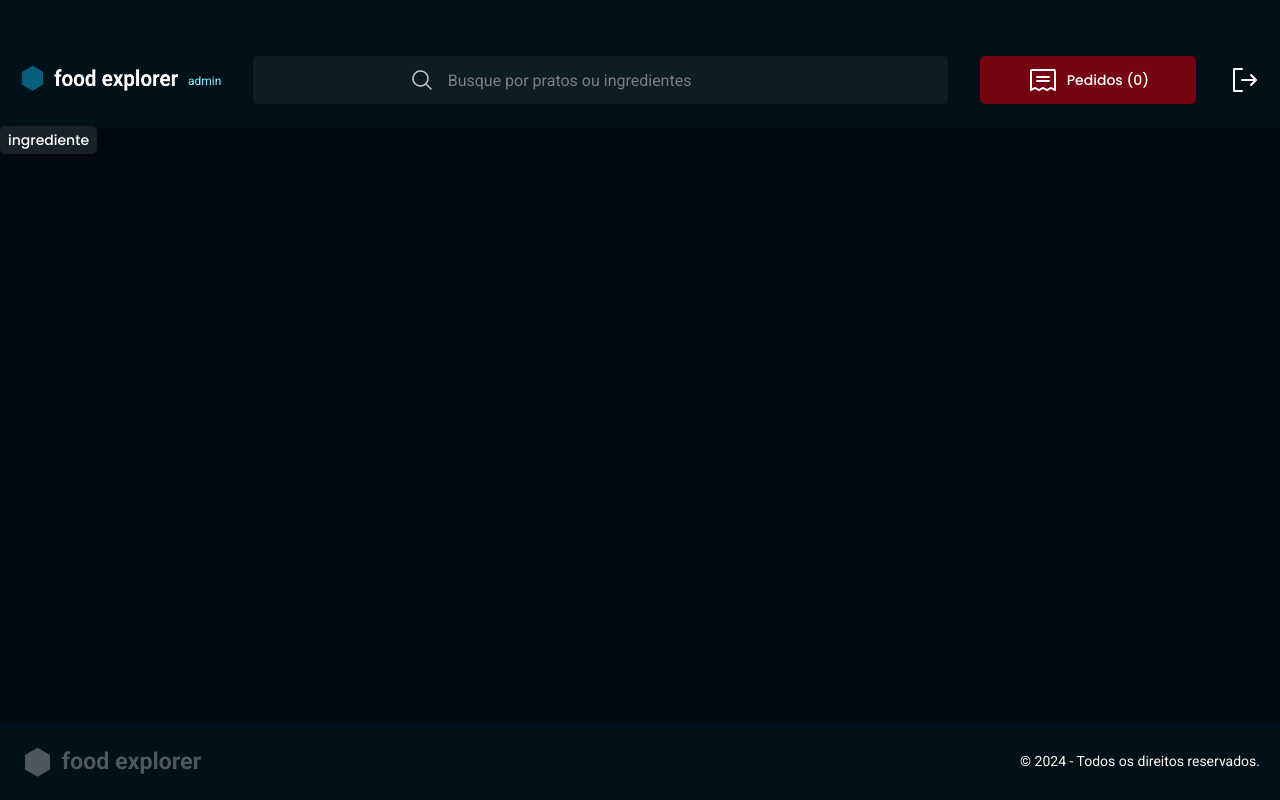
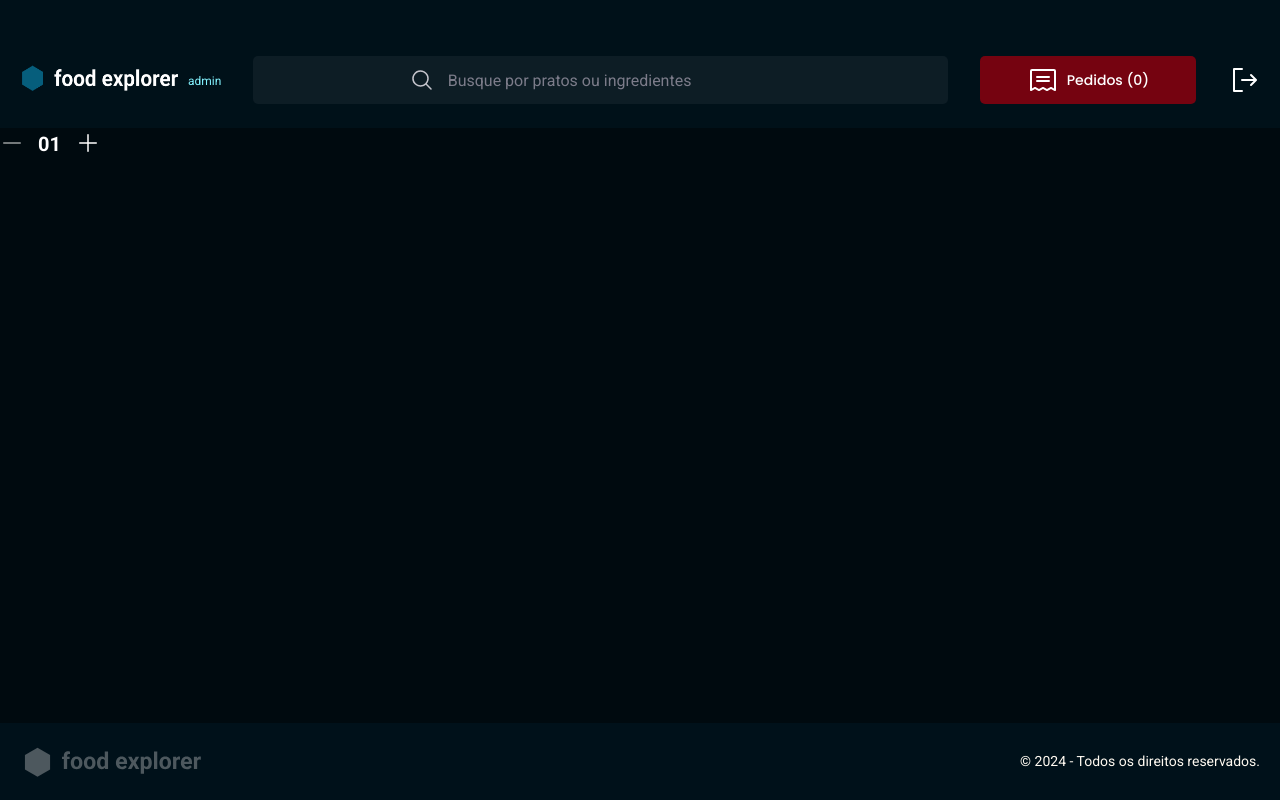
Before and after one commit to vctrhugoop/food-explorer-front-end, a React (Vite) app: page / in a window 1280 px wide. Built offline with nearby package versions, Linux system fonts and the light colour scheme.

Commit message:
✨ feat: create quantity input component

```diff
--- a/src/components/QuantityInput/index.jsx
+++ b/src/components/QuantityInput/index.jsx
@@ -1,5 +1,29 @@
+import { Minus, Plus } from '@phosphor-icons/react';
+import { useState } from 'react';
 import { QuantityInputContainer } from './styles';
 
 export function QuantityInput() {
-  return <QuantityInputContainer />;
+  const [quantity, setQuantity] = useState(1);
+
+  function increaseQuantity() {
+    setQuantity(quantity + 1);
+  }
+
+  function decreaseQuantity() {
+    setQuantity(quantity - 1);
+  }
+
+  const quantityFormat = String(quantity).padStart(2, '0');
+
+  return (
+    <QuantityInputContainer>
+      <button onClick={decreaseQuantity} disabled={quantity <= 1}>
+        <Minus size={24} />
+      </button>
+      <input type='number' readOnly value={quantityFormat} />
+      <button onClick={increaseQuantity}>
+        <Plus size={24} />
+      </button>
+    </QuantityInputContainer>
+  );
 }
--- a/src/components/QuantityInput/styles.js
+++ b/src/components/QuantityInput/styles.js
@@ -1,3 +1,37 @@
 import styled from 'styled-components';
 
-export const QuantityInputContainer = styled.div``;
+export const QuantityInputContainer = styled.div`
+  width: 10rem;
+
+  display: flex;
+  align-items: center;
+  justify-content: space-between;
+
+  input[type='number'] {
+    appearance: textfield;
+    width: 2.4rem;
+
+    ${({ theme }) => theme.FONTS.ROBOTO['300-bold']}
+    background-color: transparent;
+
+    &:focus {
+      outline: none;
+    }
+
+    &::-webkit-outer-spin-button,
+    &::-webkit-inner-spin-button {
+      -webkit-appearance: none;
+      margin: 0;
+    }
+  }
+
+  button {
+    background-color: transparent;
+
+    &:disabled {
+      opacity: 0.6;
+
+      cursor: default;
+    }
+  }
+`;
--- a/src/pages/Home/index.jsx
+++ b/src/pages/Home/index.jsx
@@ -1,10 +1,10 @@
-import { Tag } from '../../components/Tag';
+import { QuantityInput } from '../../components/QuantityInput';
 import { HomeContainer } from './styles';
 
 export function Home() {
   return (
     <HomeContainer>
-      <Tag>ingrediente</Tag>
+      <QuantityInput />
     </HomeContainer>
   );
 }
```
